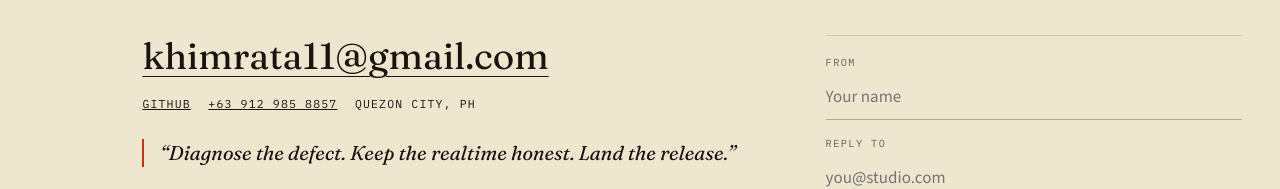
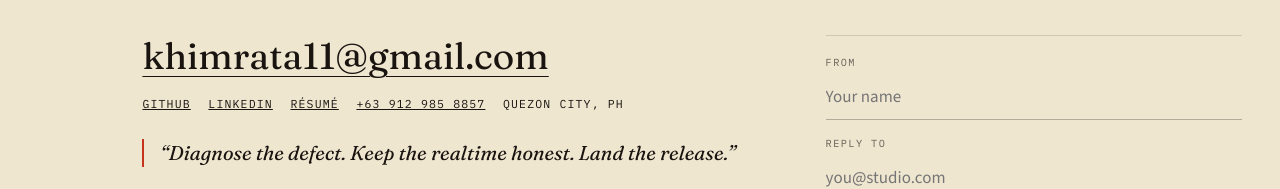
Before and after one commit to kokey09/portfolio-v2, a plain HTML site: page index.html in a window 1280 px wide. Shown: the part 2863-3052 px from the top of the page. Drawn offline with nearby package versions, Linux system fonts and the light colour scheme.

Commit message:
feat: add LinkedIn and résumé links in the coda

```diff
--- a/css/styles.css
+++ b/css/styles.css
@@ -933,7 +933,8 @@ textarea {
 
   .coda__channels {
     display: flex;
-    gap: 1.1rem;
+    flex-wrap: wrap;
+    gap: 0.7rem 1.1rem;
     list-style: none;
     margin: 0 0 1.6rem;
     padding: 0;
--- a/index.html
+++ b/index.html
@@ -372,6 +372,8 @@
             </p>
             <ul class="coda__channels">
               <li><a href="https://github.com/kokey09" rel="noopener noreferrer" target="_blank">GitHub</a></li>
+              <li><a href="https://www.linkedin.com/in/khim-rata-6083b8294/" rel="noopener noreferrer" target="_blank">LinkedIn</a></li>
+              <li><a href="assets/khim-s-rata-resume.pdf" download="Khim-S-Rata-Resume.pdf">Résumé</a></li>
               <li><a href="tel:+639129858857">+63 912 985 8857</a></li>
               <li>Quezon City, PH</li>
             </ul>
```
Also changed, not shown: 1 other file.
